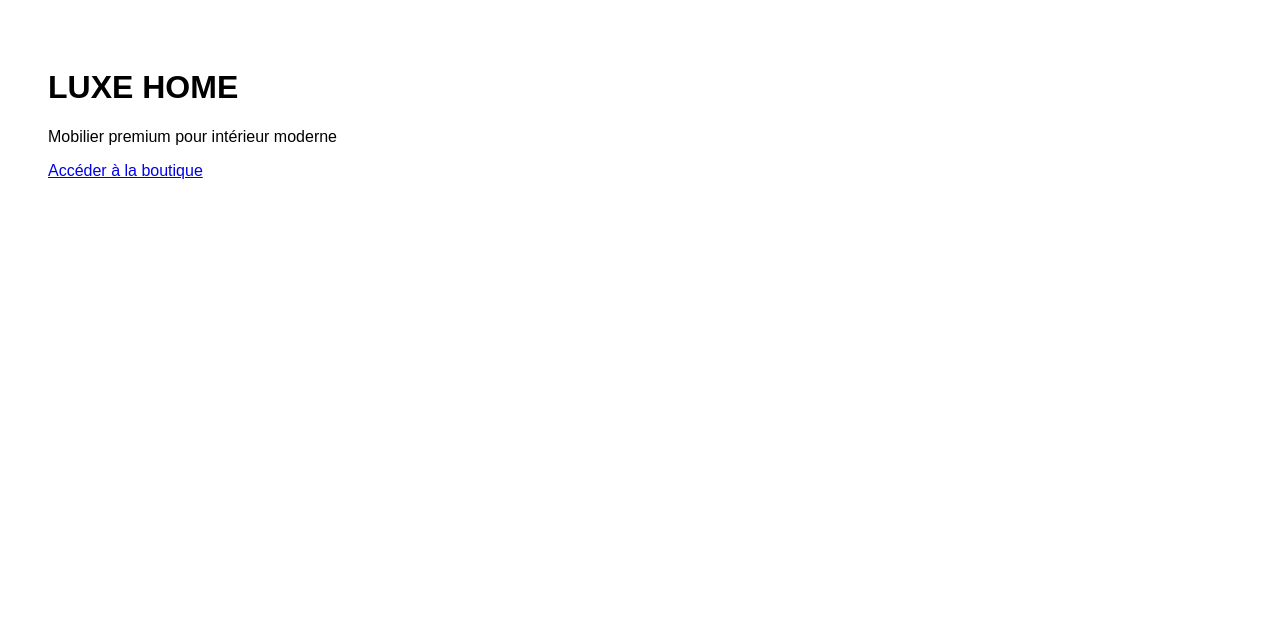
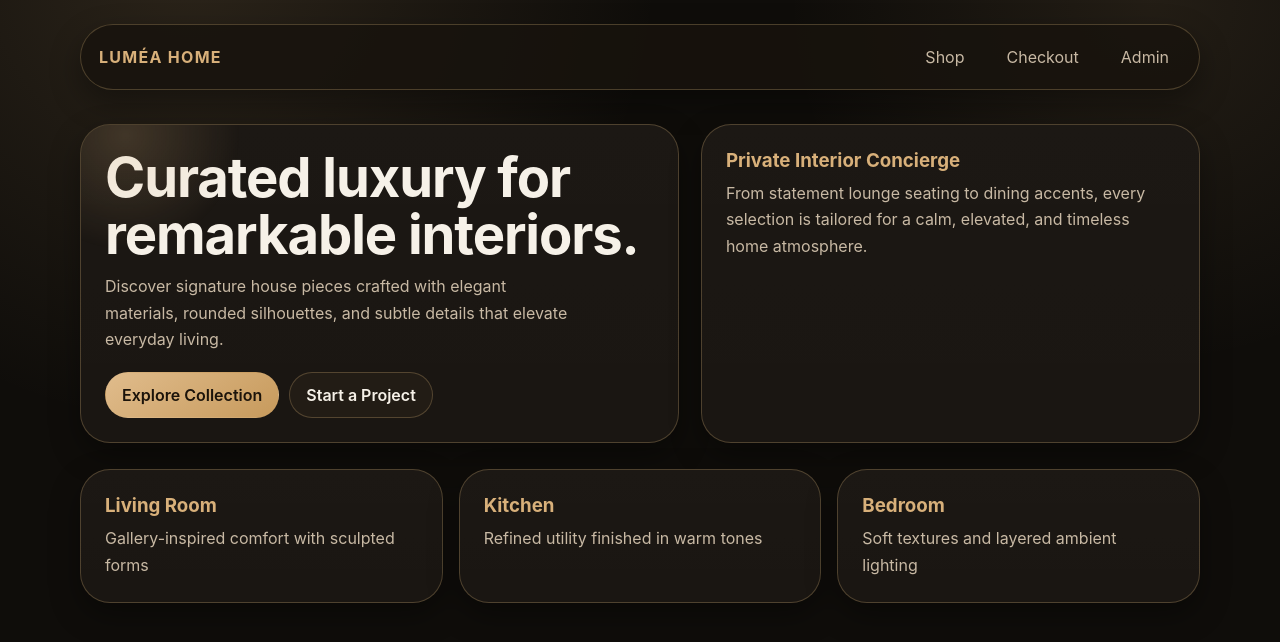
Before and after one commit to squidyxxx34-prog/lumea-new, a Next.js app: page / in a window 1280 px wide. Shown: the top 642 px of the page. Built offline with nearby package versions, Linux system fonts and the light colour scheme.

Commit message:
Retheme storefront to luxe style with subtle motion

```diff
--- /dev/null
+++ b/app/globals.css
@@ -0,0 +1,114 @@
+:root {
+  --bg: #0f0d0a;
+  --surface: #17130f;
+  --surface-soft: #221c15;
+  --text: #f6f1e8;
+  --muted: #c8b9a4;
+  --line: rgba(212, 176, 120, 0.28);
+  --gold: #d8b07a;
+  --shadow: 0 12px 30px rgba(0, 0, 0, 0.35);
+}
+
+* { box-sizing: border-box; }
+html, body { margin: 0; padding: 0; }
+body {
+  font-family: "SF Pro Text", "SF Pro Display", "Segoe UI", Roboto, Helvetica, Arial, sans-serif;
+  color: var(--text);
+  background:
+    radial-gradient(circle at 15% -5%, rgba(216, 176, 122, 0.14), transparent 34%),
+    radial-gradient(circle at 90% 0%, rgba(216, 176, 122, 0.1), transparent 26%),
+    var(--bg);
+  min-height: 100vh;
+  text-rendering: optimizeLegibility;
+}
+
+a { color: inherit; text-decoration: none; }
+.page-shell { width: min(1120px, 92vw); margin: 0 auto; padding: 24px 0 72px; }
+
+.nav {
+  display: flex;
+  justify-content: space-between;
+  align-items: center;
+  gap: 12px;
+  margin-bottom: 34px;
+  padding: 14px 18px;
+  border: 1px solid var(--line);
+  border-radius: 999px;
+  background: rgba(24, 19, 14, 0.85);
+  box-shadow: var(--shadow);
+  animation: slideIn .45s ease;
+}
+.brand { font-weight: 700; letter-spacing: .08em; color: var(--gold); }
+.nav-links { display: flex; gap: 18px; color: var(--muted); }
+.nav-links a { padding: 8px 12px; border-radius: 999px; transition: background .2s ease, color .2s ease, transform .2s ease; }
+.nav-links a:hover { background: var(--surface-soft); color: var(--text); transform: translateY(-1px); }
+
+h1 { font-size: clamp(2rem, 5vw, 3.4rem); margin: 0 0 10px; line-height: 1.05; letter-spacing: -0.02em; }
+h3 { margin: 0 0 8px; color: var(--gold); }
+.lead { color: var(--muted); max-width: 46ch; line-height: 1.65; margin: 0; }
+
+.hero { display: grid; grid-template-columns: 1.2fr 1fr; gap: 22px; align-items: stretch; }
+
+.card, .product {
+  border: 1px solid var(--line);
+  border-radius: 30px;
+  background: linear-gradient(180deg, rgba(255,255,255,0.02), rgba(255,255,255,0.01)), var(--surface);
+  padding: 24px;
+  position: relative;
+  overflow: hidden;
+  box-shadow: var(--shadow);
+  transition: transform .24s ease, box-shadow .24s ease, border-color .24s ease;
+}
+.card:hover, .product:hover { transform: translateY(-3px); border-color: rgba(216,176,122,0.55); box-shadow: 0 16px 36px rgba(0, 0, 0, .42); }
+
+.glow::before {
+  content: "";
+  position: absolute;
+  inset: -120px auto auto -90px;
+  width: 240px;
+  height: 240px;
+  border-radius: 50%;
+  background: radial-gradient(circle, rgba(216,176,122,.2), transparent 68%);
+  animation: float 9s ease-in-out infinite;
+}
+
+.actions { margin-top: 20px; display: flex; gap: 10px; flex-wrap: wrap; }
+.btn {
+  display: inline-flex;
+  align-items: center;
+  justify-content: center;
+  gap: 8px;
+  border-radius: 999px;
+  padding: 12px 16px;
+  border: 1px solid var(--line);
+  background: var(--surface-soft);
+  color: var(--text);
+  font-weight: 600;
+  transition: transform .2s ease, background .2s ease, color .2s ease;
+}
+.btn:hover { transform: translateY(-1px); }
+.btn.primary { background: linear-gradient(145deg, #e0bc8c, #c79a5c); color: #1b130a; border-color: transparent; }
+
+.grid { margin-top: 26px; display: grid; grid-template-columns: repeat(3, minmax(0, 1fr)); gap: 16px; }
+.product img { width: 100%; height: 220px; border-radius: 20px; object-fit: cover; border: 1px solid var(--line); }
+.price { color: var(--gold); font-size: 1.15rem; font-weight: 700; margin: 8px 0 14px; }
+
+.input, textarea {
+  width: 100%;
+  border-radius: 16px;
+  border: 1px solid var(--line);
+  padding: 12px 14px;
+  font: inherit;
+  background: var(--surface-soft);
+  color: var(--text);
+}
+.form { display: grid; gap: 12px; max-width: 540px; }
+
+@keyframes float { 0%,100% { transform: translate(0,0); } 50% { transform: translate(16px,12px); } }
+@keyframes slideIn { from { opacity: 0; transform: translateY(-8px); } to { opacity: 1; transform: translateY(0); } }
+
+@media (prefers-reduced-motion: reduce) {
+  *, *::before, *::after { animation: none !important; transition: none !important; }
+}
+@media (max-width: 880px) { .hero { grid-template-columns: 1fr; } .grid { grid-template-columns: 1fr 1fr; } }
+@media (max-width: 640px) { .grid { grid-template-columns: 1fr; } .nav { flex-direction: column; align-items: flex-start; border-radius: 22px; } }
--- a/app/layout.tsx
+++ b/app/layout.tsx
@@ -1,11 +1,32 @@
+import type { Metadata } from "next";
+import "./globals.css";
+import Link from "next/link";
+
+export const metadata: Metadata = {
+  title: "LUMÉA HOME",
+  description: "Modern home furniture and accessories for stylish interiors.",
+};
+
 export default function RootLayout({
   children,
 }: {
   children: React.ReactNode;
 }) {
   return (
-    <html>
-      <body style={{ fontFamily: "sans-serif" }}>{children}</body>
+    <html lang="en">
+      <body>
+        <div className="page-shell">
+          <nav className="nav" aria-label="Primary navigation">
+            <Link href="/" className="brand">LUMÉA HOME</Link>
+            <div className="nav-links">
+              <Link href="/shop">Shop</Link>
+              <Link href="/checkout">Checkout</Link>
+              <Link href="/admin">Admin</Link>
+            </div>
+          </nav>
+          {children}
+        </div>
+      </body>
     </html>
   );
 }
--- a/app/page.tsx
+++ b/app/page.tsx
@@ -2,11 +2,41 @@ import Link from "next/link";
 
 export default function Home() {
   return (
-    <main style={{ padding: 40 }}>
-      <h1>LUXE HOME</h1>
-      <p>Mobilier premium pour intérieur moderne</p>
+    <main>
+      <section className="hero">
+        <article className="card glow">
+          <h1>Curated luxury for remarkable interiors.</h1>
+          <p className="lead">
+            Discover signature house pieces crafted with elegant materials,
+            rounded silhouettes, and subtle details that elevate everyday living.
+          </p>
+          <div className="actions">
+            <Link href="/shop" className="btn primary">Explore Collection</Link>
+            <Link href="/checkout" className="btn">Start a Project</Link>
+          </div>
+        </article>
 
-      <Link href="/shop">Accéder à la boutique</Link>
+        <article className="card">
+          <h3>Private Interior Concierge</h3>
+          <p className="lead">
+            From statement lounge seating to dining accents, every selection is
+            tailored for a calm, elevated, and timeless home atmosphere.
+          </p>
+        </article>
+      </section>
+
+      <section className="grid">
+        {[
+          ["Living Room", "Gallery-inspired comfort with sculpted forms"],
+          ["Kitchen", "Refined utility finished in warm tones"],
+          ["Bedroom", "Soft textures and layered ambient lighting"],
+        ].map(([title, desc]) => (
+          <article key={title} className="card">
+            <h3>{title}</h3>
+            <p className="lead">{desc}</p>
+          </article>
+        ))}
+      </section>
     </main>
   );
 }
--- /dev/null
+++ b/global.d.ts
@@ -0,0 +1 @@
+declare module "*.css";
```
Also changed, not shown: app/checkout/page.tsx (+11 -8 lines), app/product/[id]/page.tsx (+26 -9 lines), app/shop/page.tsx (+12 -10 lines), tsconfig.json (+23 -8 lines), next-env.d.ts (added).
